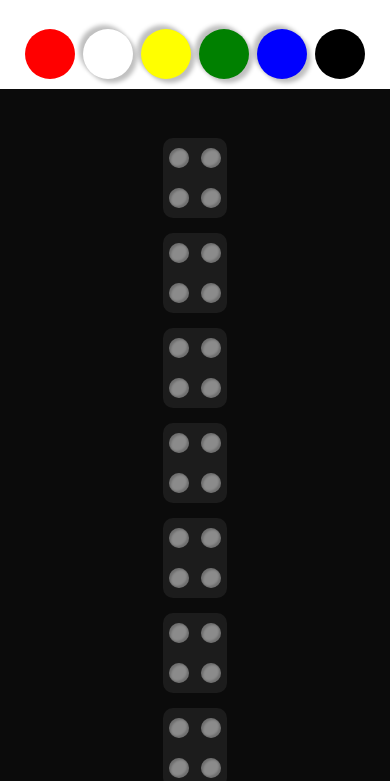
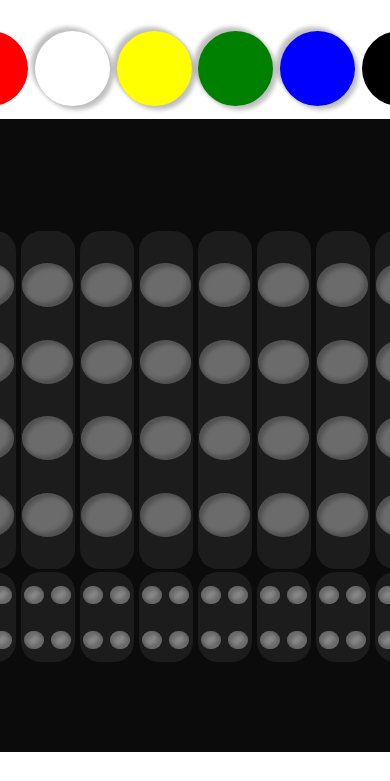
Before and after one commit to Abdullahi-a-hussein/mastermind, a plain HTML site: page index.html in a window 390 px wide. Shown: the part 61-842 px from the top of the page. Drawn offline with Linux system fonts and the light colour scheme.

Commit message:
make mobile responsive

```diff
--- a/styles.css
+++ b/styles.css
@@ -145,109 +145,42 @@ hr {
   box-shadow: -4px -4px 4px #ffffff40, 4px 4px 4px #ffffff40;
 }
 
-@media (max-width: 800px) {
+@media (max-width: 1000px) {
   body {
-    width: 100vw;
-  }
-  main {
+    margin: 0;
+    overflow: hidden;
     display: flex;
     flex-direction: column;
     align-items: center;
     justify-content: center;
-    width: 100%;
-    height: auto;
-    padding: 20px;
-    background-color: #0b0b0b;
-    border-radius: 10px;
   }
-
-  hr {
-    height: 4px;
-    background-color: #1c1c1c;
-    border-radius: 10px;
-    margin: 10px 0;
-    border: none;
-  }
-
-  .board {
+  .game {
+    margin: 0;
     display: flex;
     flex-direction: column;
-    gap: 10px;
     align-items: center;
-    width: 100%;
-    height: auto;
+    justify-content: center;
+  }
+  .board {
+    margin: 0;
+    display: flex;
+    flex-direction: row;
+    align-items: center;
+    justify-content: center;
+  }
+  .column {
+    width: 9%;
+  }
+  .hole {
+    width: 95%;
+    height: 13%;
   }
 
   .description {
     display: none;
   }
-
-  .column {
-    display: flex;
-    flex-direction: column;
-    align-items: center;
-    width: auto;
-    height: auto;
-  }
-
-  .peg-board {
-    display: flex;
-    flex-direction: column;
-    justify-content: space-evenly;
-    background-color: #1c1c1c;
-    align-items: center;
-    width: 100%;
-    height: auto;
-    margin-bottom: 5px;
-    border-radius: 5px;
-  }
-
-  .key-pegs {
-    display: grid;
-    grid-template-columns: repeat(2, 1fr);
-    gap: 10px;
-    width: 90%;
-    height: auto;
-    background-color: #1c1c1c;
-    border-radius: 10px;
-    padding: 5px;
-    justify-content: center;
-    align-items: center;
-  }
-
-  .hole {
-    border-radius: 50%;
-    width: 95%;
-    height: auto;
-    background: #6b6b6b;
-    box-shadow: inset -2px -2px 2px rgba(0, 0, 0, 0.2),
-      inset 2px 2px 2px rgba(0, 0, 0, 0.2);
-  }
-
   .key {
-    border-radius: 50%;
-    width: 20px;
-    height: 20px;
-    background: #8b8b8b;
-    box-shadow: inset -2px -2px 2px rgba(0, 0, 0, 0.2),
-      inset 2px 2px 2px rgba(0, 0, 0, 0.2);
-    margin: 5px auto;
-  }
-
-  .colors {
-    display: flex;
-    flex-wrap: wrap;
-    gap: 8px;
-    width: 90%;
-    height: auto;
-    justify-content: center;
-    align-items: center;
-    margin: 10px auto;
-  }
-
-  .code-colors {
-    width: 50px;
-    height: 50px;
-    border-radius: 50%;
+    width: 75%;
+    height: 40%;
   }
 }
```
